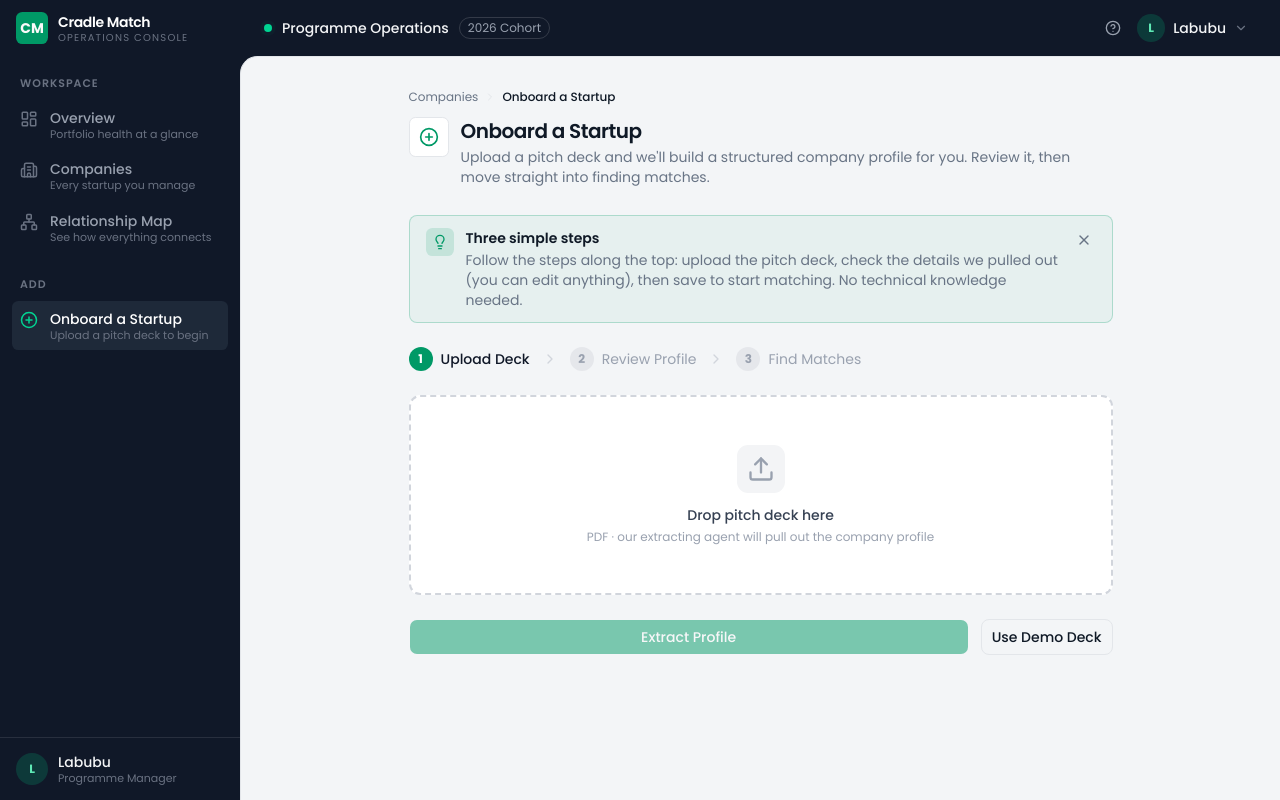
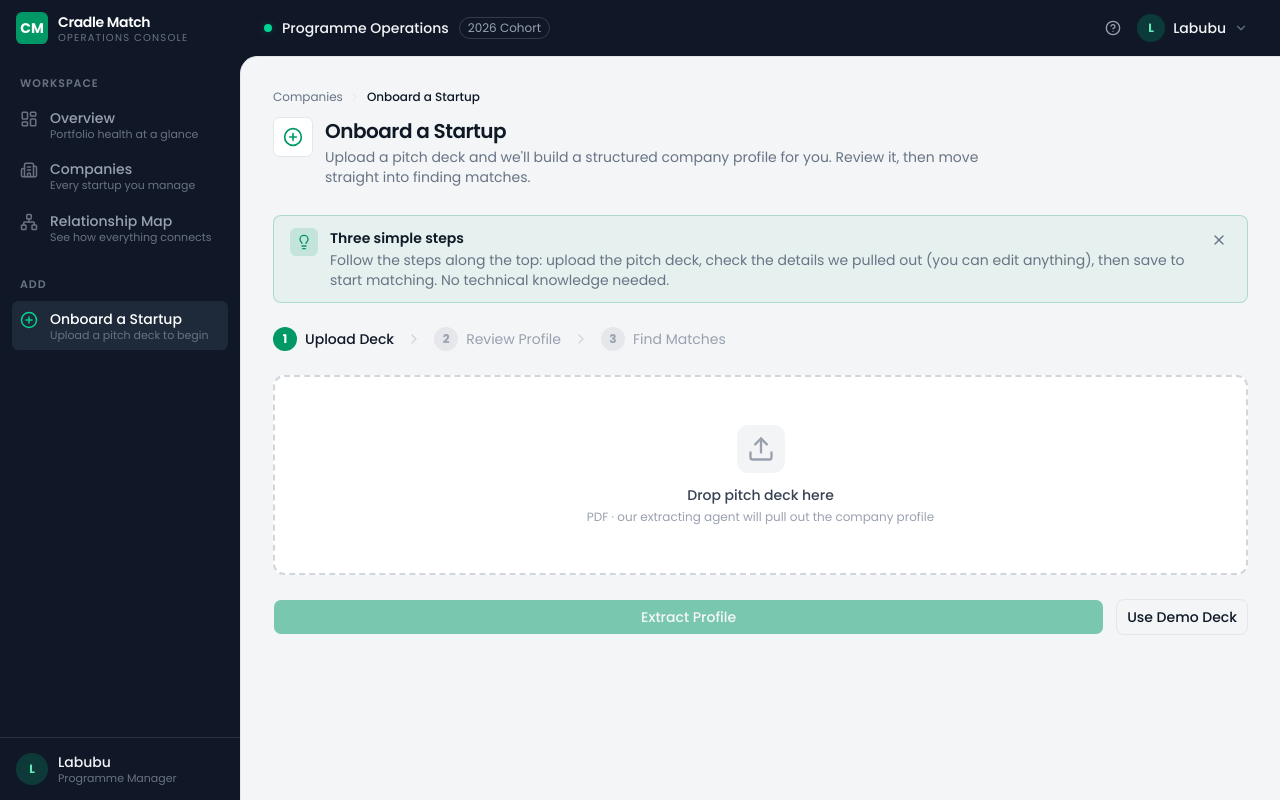
Before and after one commit to Faris-Faiz/cradle-match, a Next.js app: page /companies/new in a window 1280 px wide. Built offline with nearby package versions, Linux system fonts and the light colour scheme.

Commit message:
refactor: simplify container class in NewCompanyPage component

```diff
--- a/app/companies/new/page.tsx
+++ b/app/companies/new/page.tsx
@@ -5,7 +5,7 @@ import OnboardingHint from "@/components/onboarding-hint";
 
 export default function NewCompanyPage() {
   return (
-    <div className="mx-auto max-w-3xl p-8">
+    <div className="p-8">
       <PageHeader
         icon={CirclePlus}
         title="Onboard a Startup"
```
